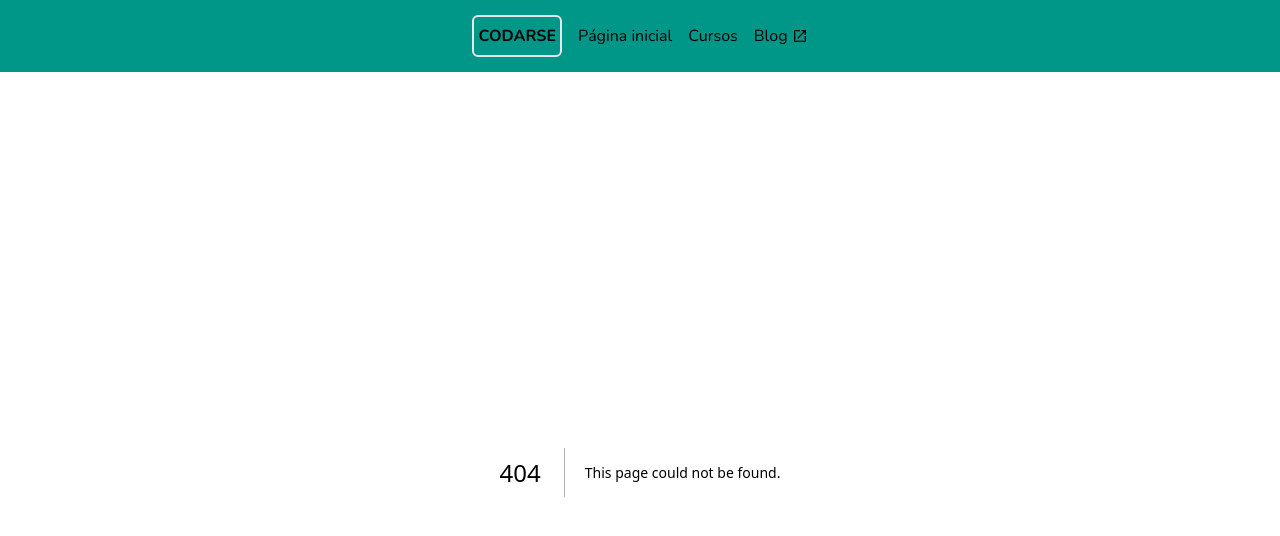
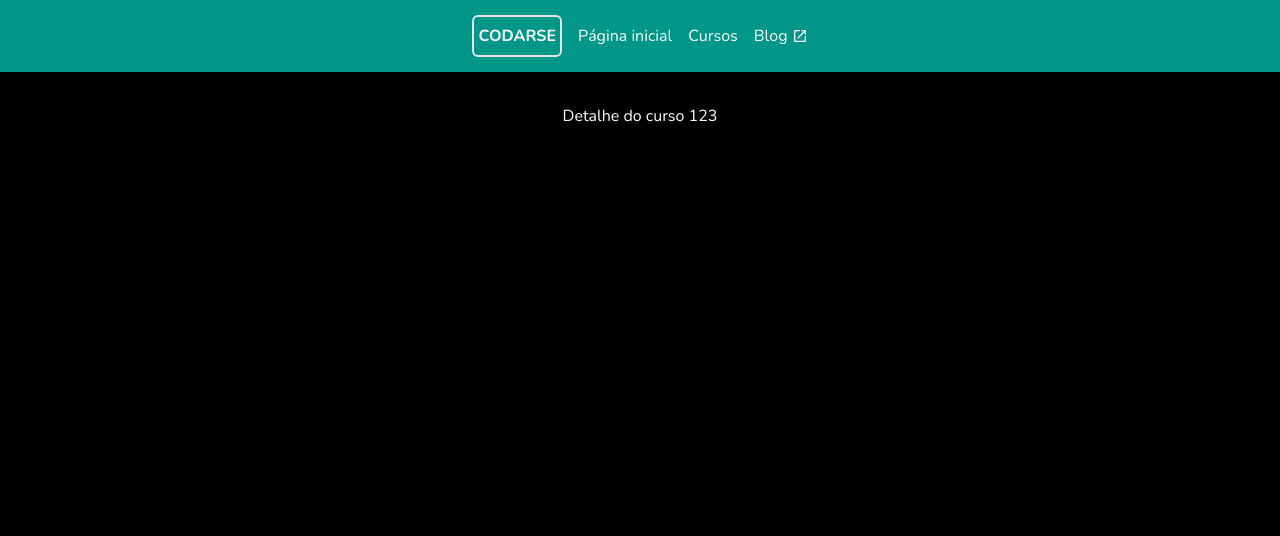
Before and after one commit to lvsouza/youtube-nextjs-course-platform, a Next.js app: page /cursos/123 in a window 1280 px wide. Before the commit this address had no page. Shown: the top 536 px of the page. Built offline with nearby package versions, Linux system fonts and the light colour scheme.

Commit message:
feat: add courses page

```diff
--- /dev/null
+++ b/src/app/cursos/[id]/page.tsx
@@ -0,0 +1,26 @@
+import { Metadata } from 'next';
+
+
+interface Props {
+  params: { id: string }
+}
+
+export async function generateMetadata({ params }: Props): Promise<Metadata> {
+  // vai na api do you tube e busca os dados necessários
+
+  return {
+    title: params.id,
+    description: params.id,
+  };
+};
+
+export default function PageCourseDetail({ params }: Props) {
+
+
+
+  return (
+    <main className='mt-8 flex justify-center'>
+      Detalhe do curso {params.id}
+    </main>
+  );
+}
```
